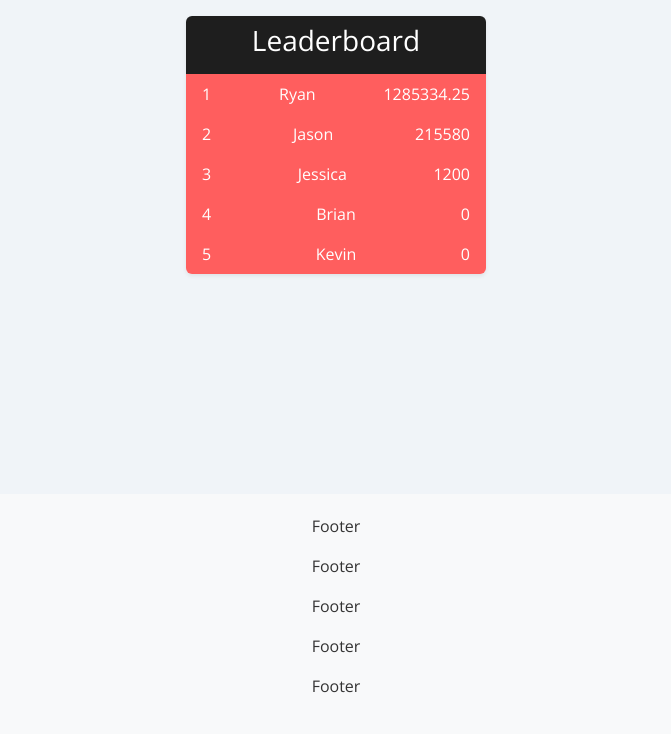
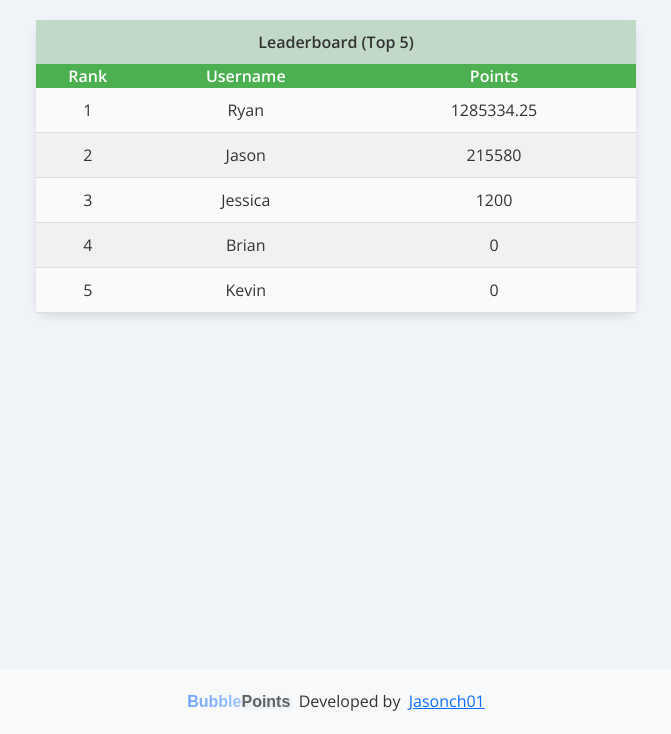
Before and after one commit to jasonch01/BubblePoints, a Flask app: page /leaderboard in a window 1280 px wide. Shown: the part 66-800 px from the top of the page, without its empty margins (304-975 px from the left). Run offline with Flask 3, Linux system fonts and the light colour scheme; some libraries are stand-ins or nearby versions.

Commit message:
Updated 2/2/2025 v1.14.02

```diff
--- a/static/style.css
+++ b/static/style.css
@@ -42,7 +42,9 @@ footer {
 
 
 
-
+.table-header {
+    font-size: 1.1rem;
+}
 
 
 /* Colors for dublbubl*/
@@ -79,9 +81,6 @@ footer {
     font-weight: bold;
     text-shadow: 2px 2px 4px rgba(0, 0, 0, 0.1);
   }
-
-
-
 
 
 
@@ -173,9 +172,6 @@ button.btn-primary:hover {
 
 
 
-
-
-
 /* Apply only to forms with the class 'login-form' */
 .login-form {
     display: flex;
@@ -207,3 +203,82 @@ button.btn-primary:hover {
 .login-form button.btn-primary:hover {
     background-color: #34495E;
 }
+
+
+/* Flex container to align text and timer */
+.timer-container {
+    display: flex;
+    justify-content: center;
+    align-items: center;
+    font-size: 1.2rem;
+}
+
+/* Styling for the reset timer text */
+.reset-timer-text {
+    font-weight: bold;
+    font-size: 1.8rem;
+}
+
+
+
+/* Specific styles for the leaderboard */
+.leaderboard {
+    display: flex;
+    justify-content: center;
+    align-items: center;
+    margin-top: 20px;
+  }
+
+  .leaderboard-table {
+    width: 80%;
+    max-width: 600px;
+    background-color: #fff;
+    border-radius: 15px;
+    padding: 20px;
+    box-shadow: 0 4px 8px rgba(0, 0, 0, 0.1);
+    border-collapse: collapse;
+  }
+
+  .leaderboard-header {
+    background-color: #C3D9C8;  /* Soft background for the Leaderboard title */
+    color: #333;
+    font-weight: bold;
+  }
+
+  .leaderboard-header-row {
+    background-color: #4CAF50; /* Light green background for the header row */
+    color: white;              /* White text for better contrast */
+  }
+
+  .leaderboard-header th {
+    padding: 10px;
+  }
+
+  .leaderboard-row {
+    background-color: #fafafa;
+    border-bottom: 1px solid #ddd;
+    transition: background-color 0.3s ease;
+  }
+
+  .leaderboard-row:hover {
+    background-color: #f0f0f0;
+  }
+
+  .leaderboard-row td {
+    padding: 10px;
+    text-align: center;
+  }
+
+  .text-center {
+    text-align: center;
+  }
+
+  /* Adding color schemes for better readability */
+  .leaderboard-row:nth-child(even) {
+    background-color: #f1f1f1;
+  }
+
+  .leaderboard-row:hover {
+    background-color: #e0e0e0;
+    cursor: pointer;
+  }
--- a/templates/layout.html
+++ b/templates/layout.html
@@ -45,11 +45,11 @@
       </main>
 
       <footer class="footer">
-        <p>Footer</p>
-        <p>Footer</p>
-        <p>Footer</p>
-        <p>Footer</p>
-        <p>Footer</p>
+        <a class="navbar-brand" href="/">
+          <span class="gradient-text">Bubble</span><span class="points-text">Points</span>&nbsp;
+          <span>Developed by</span>&nbsp;
+          <span><a href="https://github.com/jasonch01">Jasonch01</a></span>
+        </a>
 
       </footer>
 
--- a/templates/leaderboard.html
+++ b/templates/leaderboard.html
@@ -4,19 +4,30 @@
 
 
 <div class="container d-flex justify-content-center align-items-center leaderboard">
-  <ul class="list-group shadow-sm" style="width: 300px">
-    <li class="list-group-item text-center text-white border-0" style="background: #1E1E1E;">
-      <h3 class="fw-normal">Leaderboard</h3>
-    </li>
-    {% for user in user %}
-    <li class="list-group-item d-flex justify-content-between text-white border-0" style="background: #FF5E5E; display: flex; justify-content: space-between;">
-      <span>{{ loop.index }}</span>
-      <span>{{ user[0] }} </span>
-      <span>{{ user[1] }}</span>
-    </li>
-    {% endfor %}
-  </ul>
+  <table class="leaderboard-table">
+    <thead>
+      <tr class="leaderboard-header">
+        <th colspan="3" class="text-center">Leaderboard (Top 5)</th>
+      </tr>
+      <tr class="leaderboard-header-row">
+        <th class="text-center">Rank</th>
+        <th class="text-center">Username</th>
+        <th class="text-center">Points</th>
+      </tr>
+    </thead>
+    <tbody>
+      {% for user in user %}
+      <tr class="leaderboard-row">
+        <td class="text-center">{{ loop.index }}</td>
+        <td class="text-center">{{ user[0] }}</td>
+        <td class="text-center">{{ user[1] }}</td>
+      </tr>
+      {% endfor %}
+    </tbody>
+  </table>
 </div>
 
 
+
+
 {% endblock %}
```
Also changed, not shown: app.py (+4 -6 lines), templates/index.html (+7 -4 lines), dublbubl.db, 2 other files.
